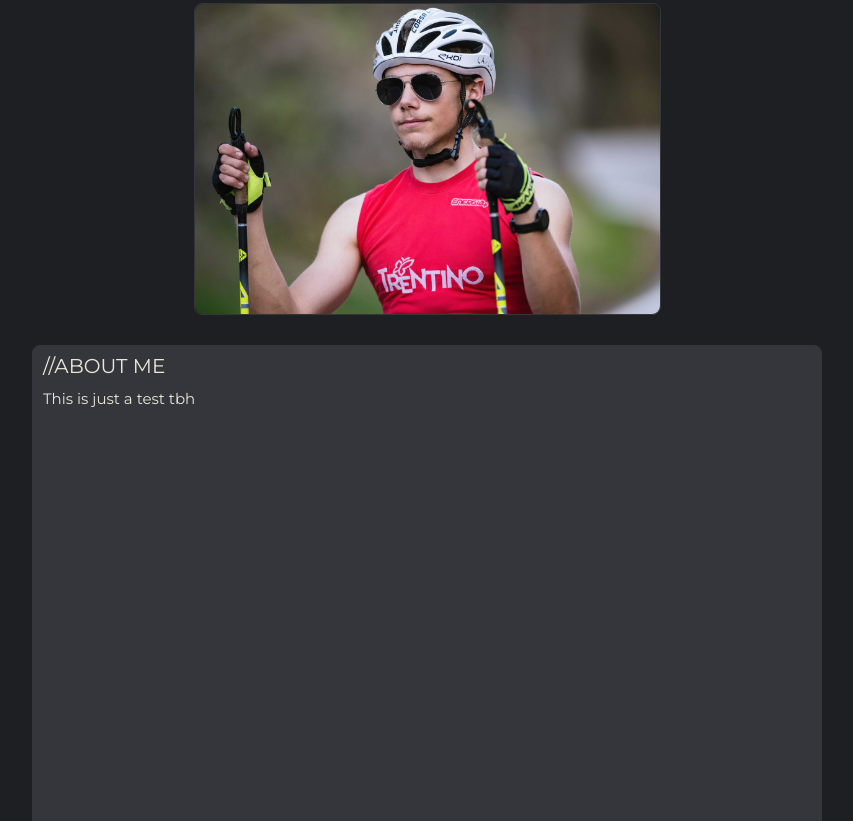
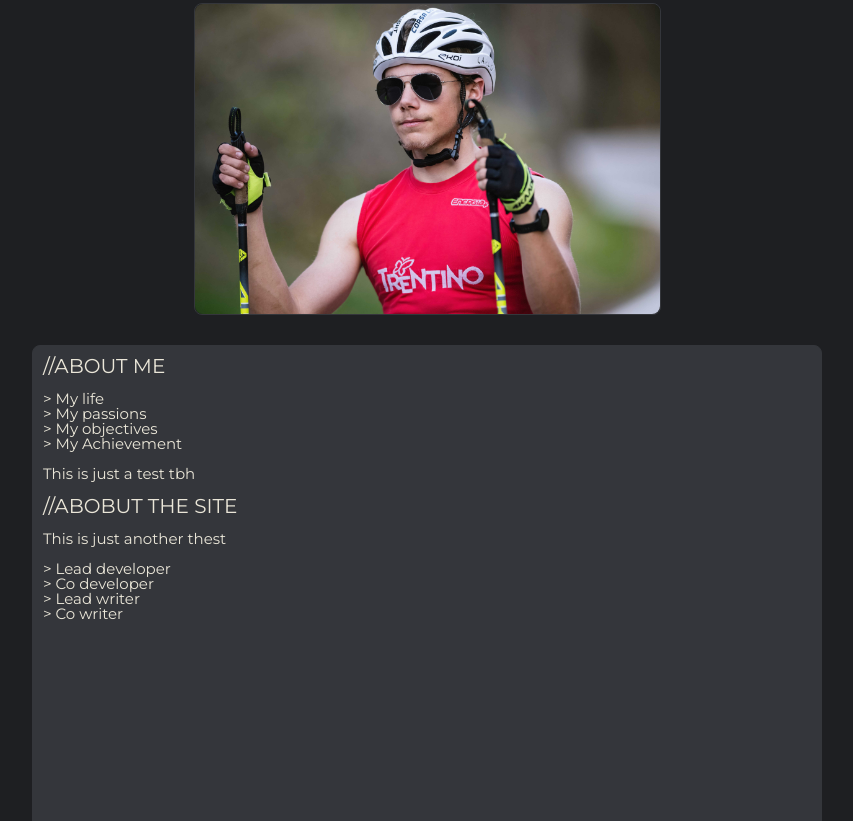
Before and after one commit to MagicCanta/MagicCanta.github.io, a plain HTML site: page index.html in a window 1280 px wide. Shown: the part 441-1262 px from the top of the page, without its empty margins (213-1066 px from the left). Drawn offline with Linux system fonts and the light colour scheme.

Commit message:
Update index.html

```diff
--- a/index.html
+++ b/index.html
@@ -32,7 +32,25 @@
         <div class="textBox">
             <p class="mainText">//ABOUT ME</p>
             <br/>
+            <ul class="listStyle">
+                <li>> My life</li>
+                <li>> My passions</li>
+                <li>> My objectives</li>
+                <li>> My Achievement</li>
+            </ul>
+            <br/>
             <p class="mainSubText">This is just a test tbh</p>
+            <br/>
+            <p class="mainText">//ABOBUT THE SITE</p>
+            <br/>
+            <p class="mainSubText">This is just another thest</p>
+            <br/>
+                <ul class="listStyle">
+                    <li>> Lead developer</li>
+                    <li>> Co developer</li>
+                    <li>> Lead writer </li>
+                    <li>> Co writer</li>
+                </ul>
         </div>
     </body>
 </html>
```
